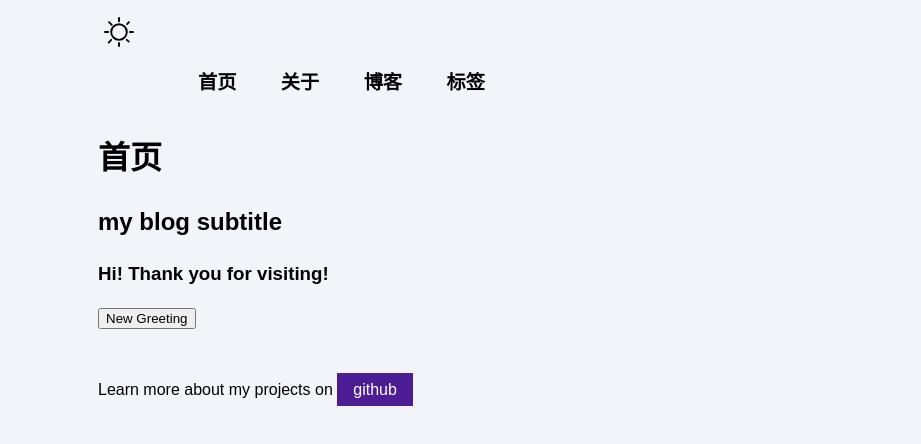
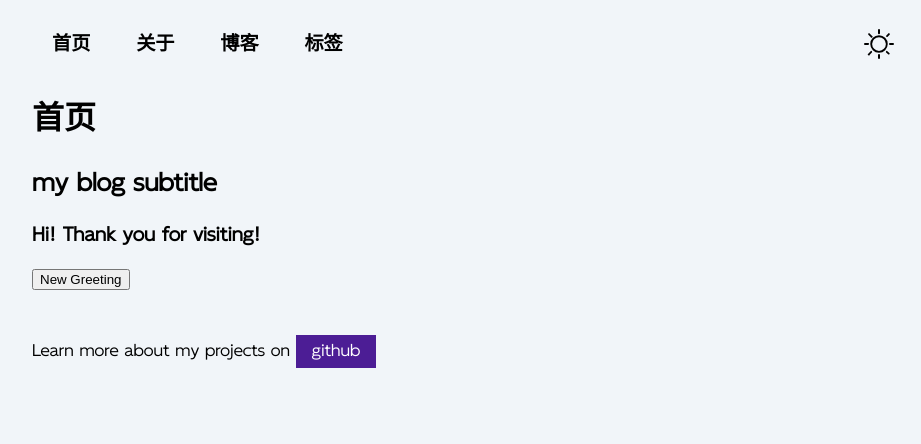
Before and after one commit to LeeSKII/blog, an Astro site: page / in a window 1280 px wide. Shown: the whole page, without its empty margins (174-1095 px from the left). Built offline with nearby package versions, Linux system fonts and the light colour scheme; Astro itself is replaced by a stand-in of ours.

Commit message:
add local font

```diff
--- a/src/components/Header.astro
+++ b/src/components/Header.astro
@@ -5,11 +5,17 @@ import ThemeIcon from "./ThemeIcon.astro";
 ---
 
 <header>
-  <nav>
+  <nav class="navbar">
     <Hamburger />
+    <Navigation />
     <ThemeIcon />
-    <Navigation />
   </nav>
 </header>
 
-<style></style>
+<style>
+  .navbar {
+    display: flex;
+    justify-content: space-between;
+    align-items: center;
+  }
+</style>
--- a/src/components/Navigation.astro
+++ b/src/components/Navigation.astro
@@ -4,7 +4,8 @@
 
 <div transition:animate="slide" class="nav-links">
   <a href="/">首页</a>
-  <a href="/about/" data-astro-reload>关于</a>
+  <!-- <a href="/about/" data-astro-reload>关于</a> -->
+  <a href="/about/">关于</a>
   <a href="/blog/">博客</a>
   <a href="/tags">标签</a>
 </div>
@@ -52,9 +53,8 @@
 
   @media screen and (min-width: 636px) {
     .nav-links {
-      margin-left: 5em;
       display: block;
-      position: static;
+
       width: auto;
       background: none;
     }
--- a/src/styles/globle.css
+++ b/src/styles/globle.css
@@ -9,7 +9,7 @@ a {
 
 html {
   background-color: #f1f5f9;
-  font-family: sans-serif;
+  font-family: "AlimamaAgileVF-Thin";
 }
 
 html.dark {
@@ -20,7 +20,28 @@ html.dark {
 body {
   margin: 0 auto;
   width: 100%;
-  max-width: 60vw;
+
   padding: 1rem;
   line-height: 1.5;
 }
+
+@media (min-width: 768px) {
+  body {
+    width: 700px;
+  }
+}
+
+@media (min-width: 992px) {
+  body {
+    width: 900px;
+  }
+}
+
+/* 注册你的自定义字体并告诉浏览器它在哪里 */
+@font-face {
+  font-family: "AlimamaAgileVF-Thin";
+  src: url("/fonts/AlimamaAgileVF-Thin.woff") format("woff");
+  font-weight: normal;
+  font-style: normal;
+  font-display: swap;
+}
```
Also changed, not shown: public/fonts/AlimamaAgileVF-Thin.woff (added).
